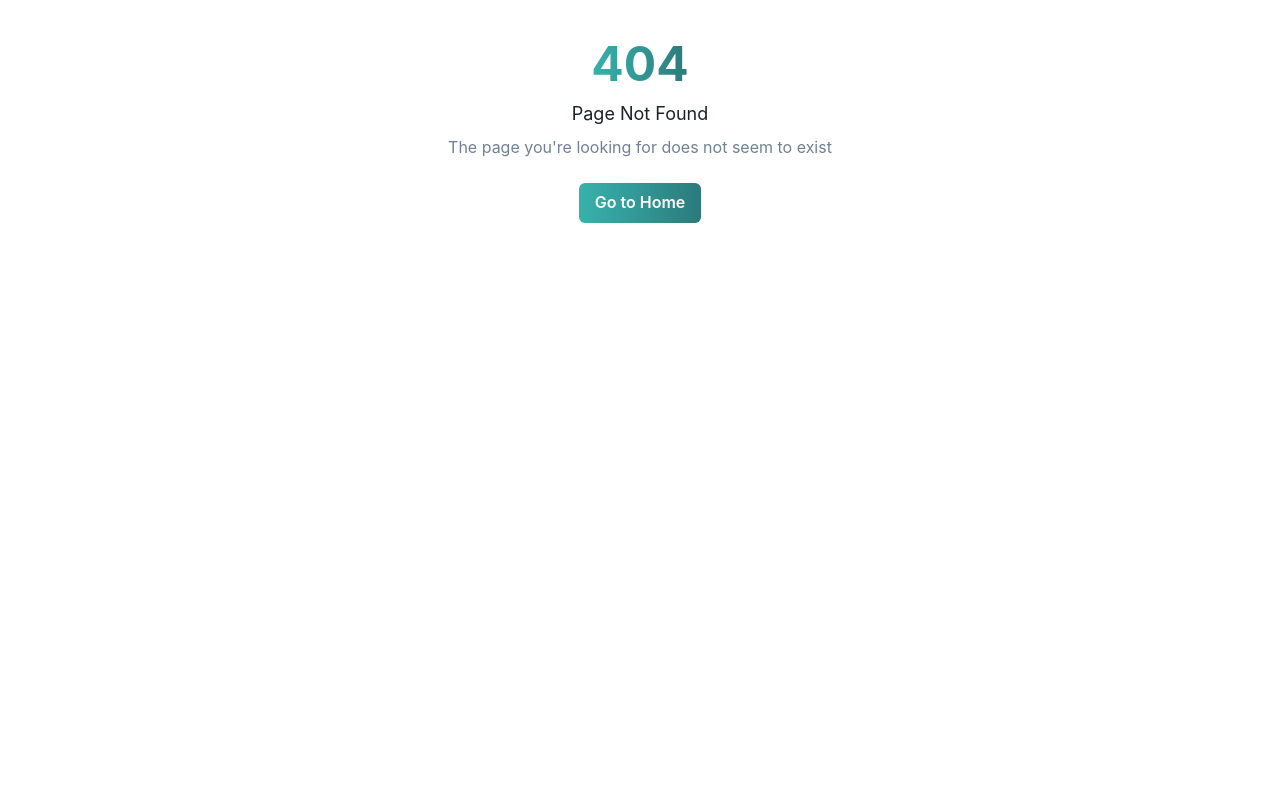
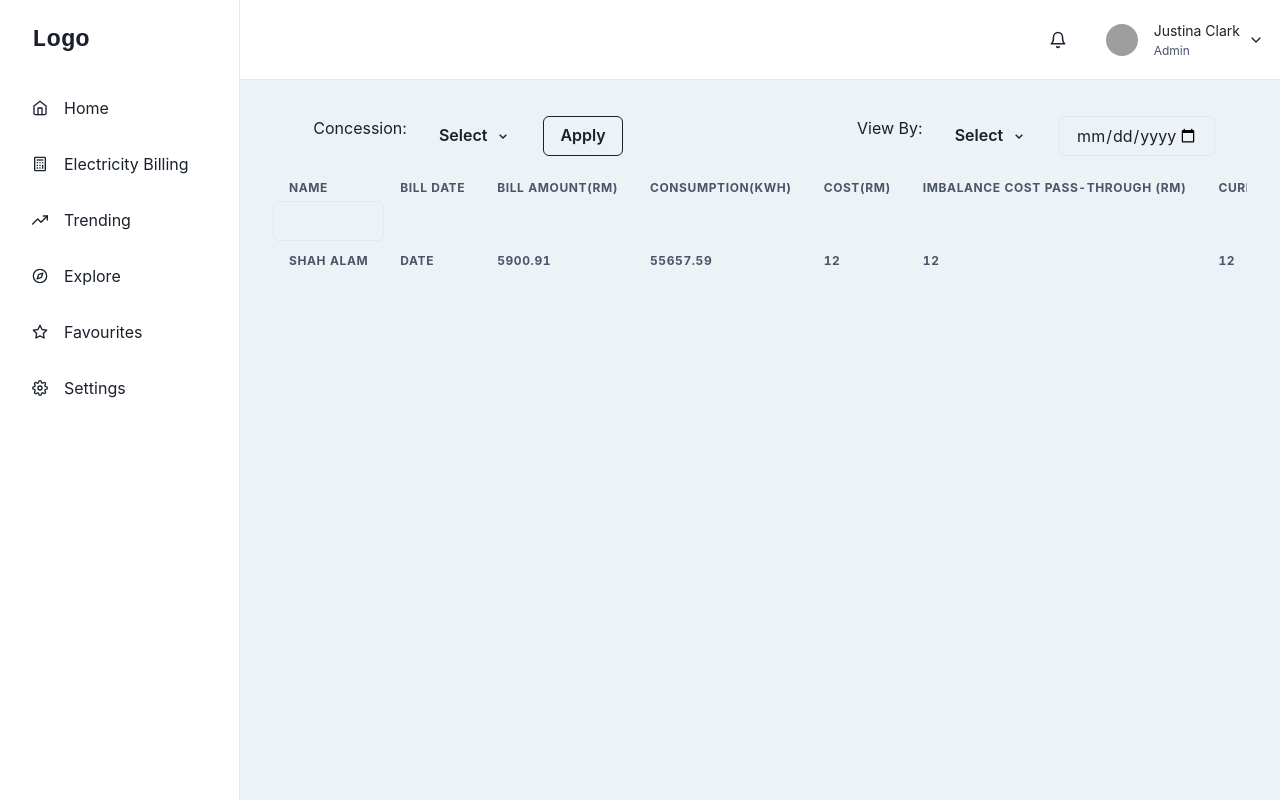
Before and after one commit to nabilazulkifli/hs-streetlight, a React (Create React App) app in the folder webapp/: page /app/electricity-billing in a window 1280 px wide. Before the commit this address led to /404. Built offline with nearby package versions, Linux system fonts and the light colour scheme; grey boxes are pictures that could not be loaded.

Commit message:
:lipstick: Electricity Billing pages

```diff
--- a/webapp/src/layout/index.tsx
+++ b/webapp/src/layout/index.tsx
@@ -32,6 +32,7 @@ import {
     FiBell,
     FiChevronDown,
 } from 'react-icons/fi';
+import {CgCalculator} from 'react-icons/cg'
 import {IconType} from 'react-icons';
 import {ReactText} from 'react';
 import { Outlet } from "react-router-dom"
@@ -43,6 +44,7 @@ interface LinkItemProps {
 
 const LinkItems: Array<LinkItemProps> = [
     {name: 'Home', icon: FiHome},
+    {name: 'Electricity Billing', icon: CgCalculator},
     {name: 'Trending', icon: FiTrendingUp},
     {name: 'Explore', icon: FiCompass},
     {name: 'Favourites', icon: FiStar},
--- /dev/null
+++ b/webapp/src/pages/ElectricityBilling/index.tsx
@@ -0,0 +1,120 @@
+import React from 'react';
+import {
+    Menu,
+    MenuButton,
+    MenuList,
+    MenuItem,
+    Button,
+    Stack,
+    Box,
+    SimpleGrid,
+    Table,
+    Thead,
+    Tbody,
+    Tr,
+    Th,
+    Td,
+    TableContainer,
+    Input,
+    Grid,
+    GridItem
+} from '@chakra-ui/react'
+import {BiChevronDown} from "react-icons/bi";
+
+
+export const ElectricityBilling = () => {
+    return (
+        <>
+            <SimpleGrid columns={2} spacing={40}>
+                <Box maxW="10xl" mx={'auto'} pt={5} px={{base: 2, sm: 12, md: 17}}>
+                    <SimpleGrid columns={{base: 1, md: 1}} spacing={{base: 5, lg: 8}}>
+                        <Stack direction="row" spacing={4}>
+                            <text>Concession: </text>
+                            <Menu>
+                                <MenuButton as={Button} rightIcon={<BiChevronDown />}>
+                                    Select
+                                </MenuButton>
+                                <MenuList>
+                                    <MenuItem onClick={() =>{ }}>TECHWON</MenuItem>
+                                    <MenuItem>DYNAMIC</MenuItem>
+                                </MenuList>
+                                <Button colorScheme="grey" variant="outline">
+                                    Apply
+                                </Button>
+                            </Menu>
+                        </Stack>
+                    </SimpleGrid>
+                </Box>
+
+                <Box maxW="10xl" mx={'auto'} pt={5} px={{base: 2, sm: 12, md: 17}} >
+                    <SimpleGrid columns={{base: 1, md: 1}} spacing={{base: 5, lg: 8}}>
+                        <Stack direction="row" spacing={4}>
+                            <text>View By: </text>
+                            <Menu>
+                                <MenuButton as={Button} rightIcon={<BiChevronDown />} >
+                                    Select
+                                </MenuButton>
+                                <MenuList>
+                                    <MenuItem>DAY</MenuItem>
+                                    <MenuItem>MONTH</MenuItem>
+                                    <MenuItem>YEAR</MenuItem>
+                                </MenuList>
+                                <Input className="input"
+                                       placeholder="Select Date and Time"
+                                       type="datetime-local"
+                                       width= "40%"
+
+                                />
+                            </Menu>
+                        </Stack>
+                    </SimpleGrid>
+                </Box>
+            </SimpleGrid>
+
+        <Box maxW="10xl" mx={'auto'} pt={5} px={{base: 2, sm: 12, md: 17}}>
+            <SimpleGrid columns={{base: 1, md: 1}} spacing={{base: 5, lg: 8}}>
+                <TableContainer display="block" maxWidth="100%">
+                    <Table variant="striped" size='sm'>
+                        <Thead>
+                            <Tr>
+                                <Th align='center'>Name</Th>
+                                <Th align='center'>Bill Date</Th>
+                                <Th align='center'>Bill Amount(RM)</Th>
+                                <Th align='center'>Consumption(kWh)</Th>
+                                <Th align='center'>Cost(RM)</Th>
+                                <Th align='center'>Imbalance Cost Pass-Through (RM)</Th>
+                                <Th align='center'>Current Month Usage (RM)</Th>
+                                <Th align='center'>Current Month Usage (RM)</Th>
+                                <Th align='center'>GST (RM)</Th>
+                                <Th align='center'>Feed-In Tariff (RM)</Th>
+                                <Th align='center'>Actions</Th>
+                            </Tr>
+                        </Thead>
+                            <Tbody>
+                                <Tr>
+                                    <Input htmlSize={4} placeholder=' ' />
+                                </Tr>
+                                <Tr>
+                                    <Th>Shah Alam</Th>
+                                    <Th>Date</Th>
+                                    <Th>5900.91</Th>
+                                    <Th> 55657.59</Th>
+                                    <Th> 12</Th>
+                                    <Th> 12</Th>
+                                    <Th> 12</Th>
+                                    <Th> 12</Th>
+                                    <Th> 12 </Th>
+                                    <Th> 12</Th>
+                                    <Button>
+                                        Details
+                                    </Button>
+                                </Tr>
+                            </Tbody>
+                        </Table>
+                    </TableContainer>
+                </SimpleGrid>
+            </Box>
+
+        </>
+    );
+};
--- a/webapp/src/routes/index.tsx
+++ b/webapp/src/routes/index.tsx
@@ -9,6 +9,7 @@ import {MainLayout} from "../layout";
 import {Dashboard} from "../pages/Dashboard";
 import {ForgetPassword} from "../pages/ForgetPassword";
 import {NotFound} from "../pages/NotFound";
+import {ElectricityBilling} from "../pages/ElectricityBilling";
 
 export const Routing = () => {
     return (
@@ -23,7 +24,9 @@ export const Routing = () => {
                         <Route element={<NotFound/>} path="/404"/>
                         <Route path="/app" element={<MainLayout/>}>
                             <Route path="/app/dashboard" element={<Dashboard/>}/>
+                            <Route path="/app/electricity-billing" element={<ElectricityBilling/>} />
                         </Route>
+                        {/*<Route path="app/electricity-billing" element={<ElectricityBilling/>} />*/}
                         <Route path="*" element={<Navigate to={"/404"}/>}/>
                     </Routes>
                 }
```
Also changed, not shown: webapp/src/components/Table/index.tsx (+44 -44 lines).
